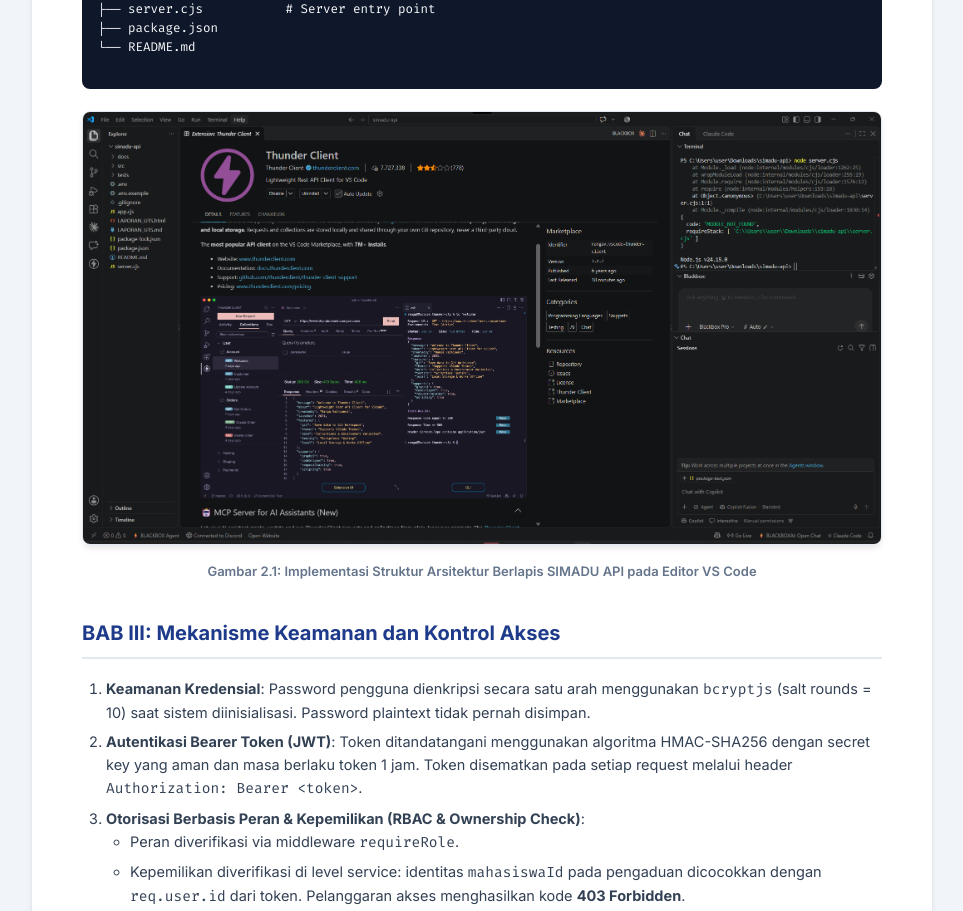
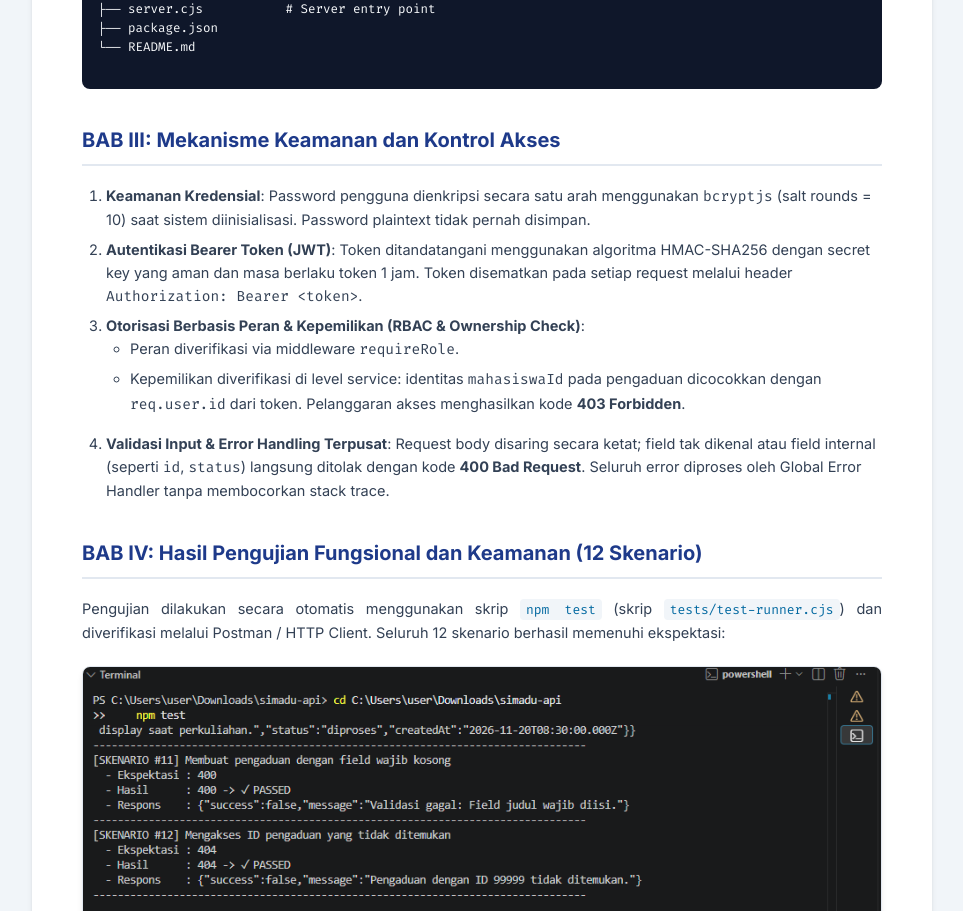
Before and after one commit to Ryukiken/simadu-api-, a website: page LAPORAN_UTS.html in a window 1280 px wide. Shown: the part 2612-3523 px from the top of the page, without its empty margins (158-1121 px from the left). Drawn offline with Linux system fonts and the light colour scheme.

Commit message:
refactor: hapus screenshot arsitektur vscode dari laporan PDF sesuai permintaan

```diff
--- a/LAPORAN_UTS.html
+++ b/LAPORAN_UTS.html
@@ -469,11 +469,6 @@ simadu-api/
 └── README.md
     </pre>
 
-    <div class="screenshot-box">
-      <img src="docs/screenshots/vscode-architecture.png" alt="Struktur Arsitektur Proyek di VS Code">
-      <div class="screenshot-caption">Gambar 2.1: Implementasi Struktur Arsitektur Berlapis SIMADU API pada Editor VS Code</div>
-    </div>
-
     <h2 class="section-title">BAB III: Mekanisme Keamanan dan Kontrol Akses</h2>
     <ol>
       <li><strong>Keamanan Kredensial</strong>: Password pengguna dienkripsi secara satu arah menggunakan <code>bcryptjs</code> (salt rounds = 10) saat sistem diinisialisasi. Password plaintext tidak pernah disimpan.</li>
```
Also changed, not shown: 1 other file.
